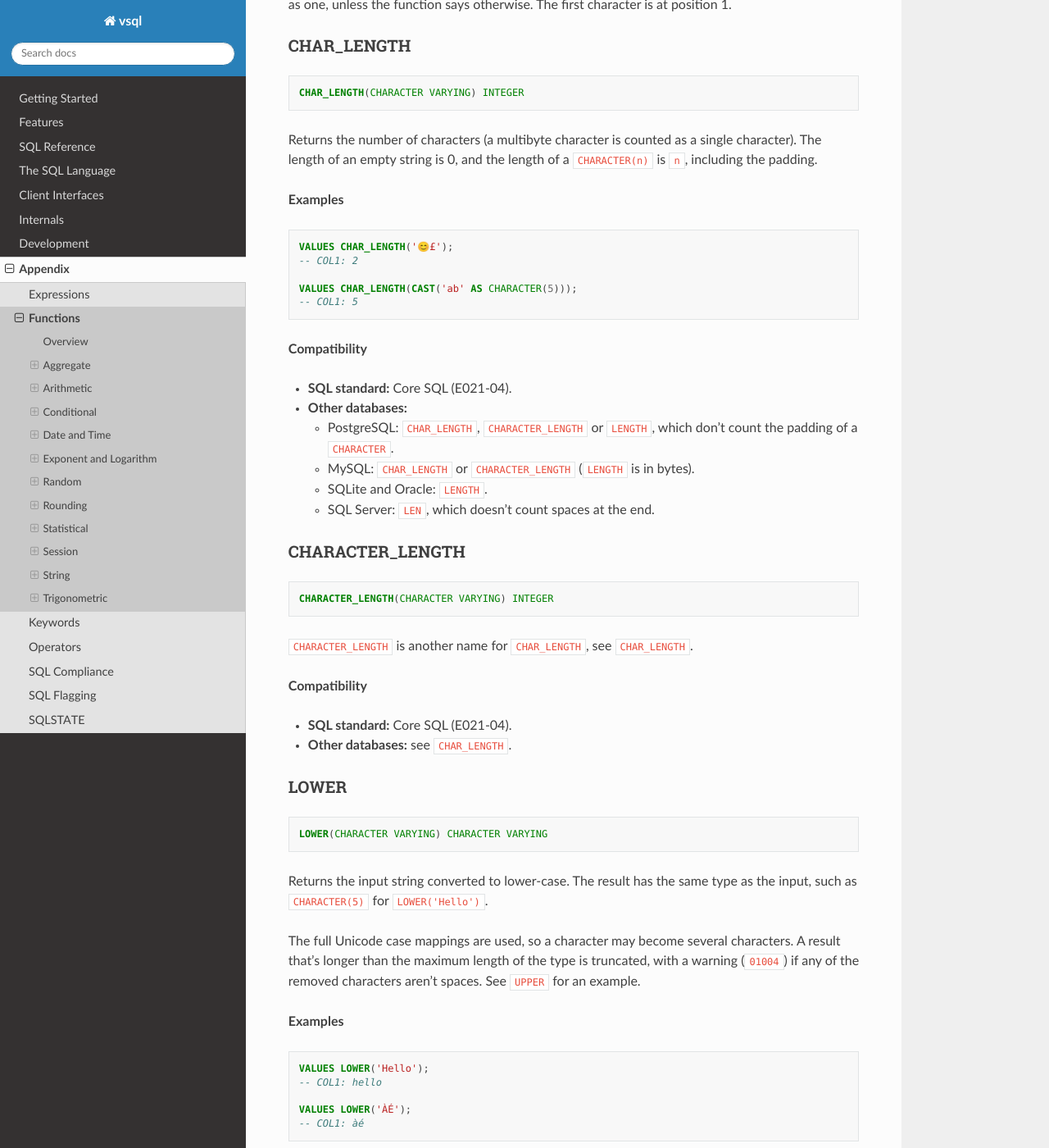
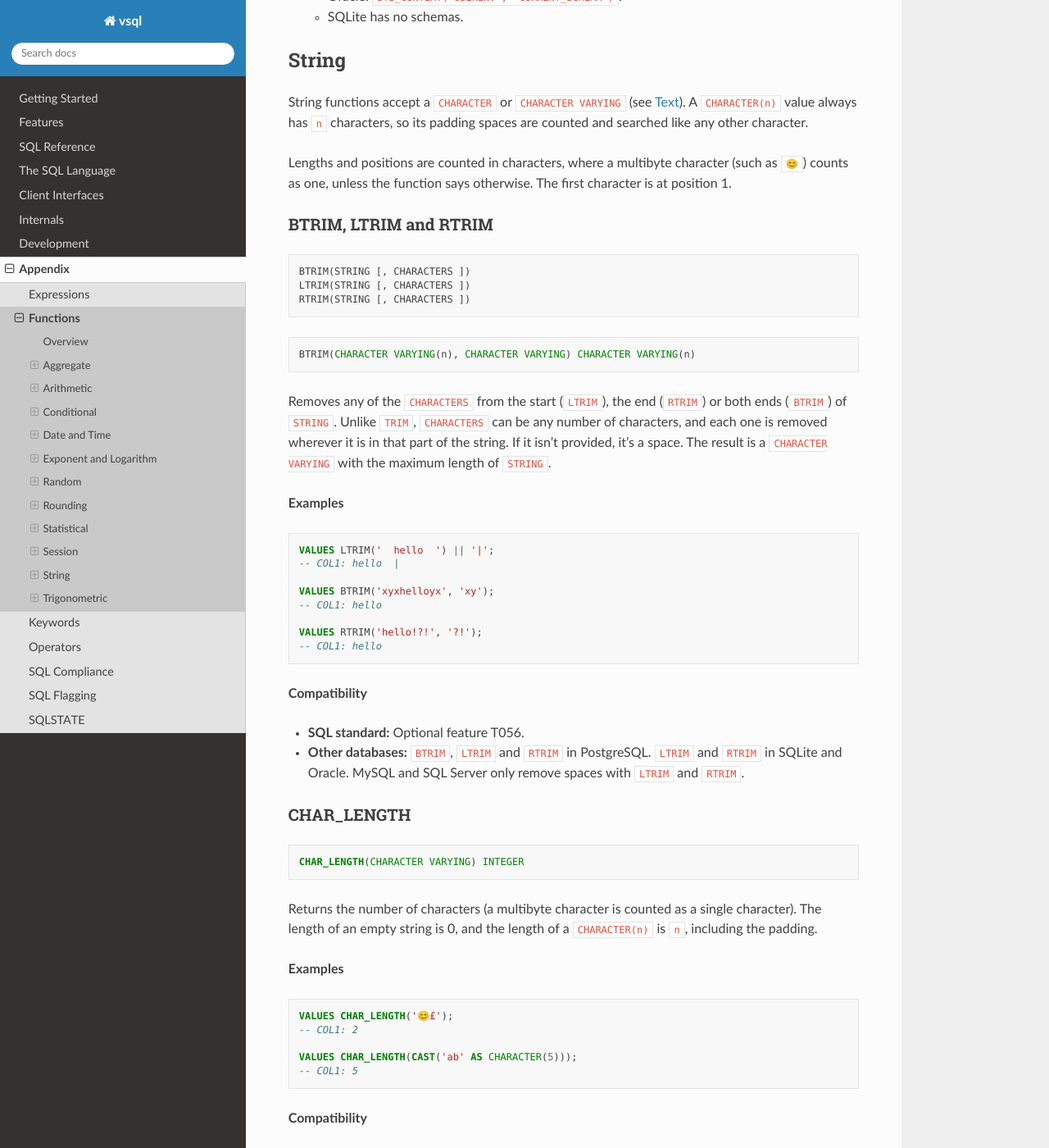
Before and after one commit to elliotchance/vsql, a Sphinx documentation site: the page built from docs/functions.rst, in a window 1280 px wide and 1400 px high, scrolled down 47444 px. Shown: the whole window at 82% size. Built offline with Sphinx 7.4.7 and the Read the Docs theme 3.1.0, drawn with Linux system fonts in a browser that asks for light colours; some of the changed text lies outside the part shown.

Commit message:
language: Add LPAD, RPAD, BTRIM, LTRIM and RTRIM
SQL:2023 adds the string padding functions LPAD and RPAD (Feature T055),
and the multi-character trim functions BTRIM, LTRIM and RTRIM (Feature
T056) (ISO/IEC 9075-2:2023, 6.33, <string value function>, Syntax Rules, 15
and 16 and General Rules, 13 and 14).

LPAD and RPAD pad a string to a length with spaces, or a padding string
that's repeated and cut short, and cut a longer string to the length. The
result is a CHARACTER VARYING of the maximum length, which is also the
longest result. BTRIM, LTRIM and RTRIM remove any of a set of characters
(or spaces) from both ends, the start or the end. All five are reserved
words in SQL:2023, so they are now reserved.

Fixes #1189
Fixes #1190

Co-Authored-By: Claude Opus 5.5 <noreply@anthropic.com>

```diff
--- a/docs/functions.rst
+++ b/docs/functions.rst
@@ -62,6 +62,9 @@ Each function also has a **Compatibility** section:
    * - ``AVG``
      - Aggregate
      - Core (E091-01)
+   * - ``BTRIM``
+     - String
+     - T056
    * - ``CEIL``
      - Rounding
      - T621
@@ -152,6 +155,12 @@ Each function also has a **Compatibility** section:
    * - ``LOWER``
      - String
      - Core (E021-08)
+   * - ``LPAD``
+     - String
+     - T055
+   * - ``LTRIM``
+     - String
+     - T056
    * - ``MAX``
      - Aggregate
      - Core (E091-03)
@@ -215,6 +224,12 @@ Each function also has a **Compatibility** section:
    * - ``REGR_SYY``
      - Statistical
      - T621
+   * - ``RPAD``
+     - String
+     - T055
+   * - ``RTRIM``
+     - String
+     - T056
    * - ``SIN``
      - Trigonometric
      - T622
@@ -2414,6 +2429,45 @@ Lengths and positions are counted in characters, where a multibyte character
 (such as ``😊``) counts as one, unless the function says otherwise. The first
 character is at position 1.
 
+BTRIM, LTRIM and RTRIM
+^^^^^^^^^^^^^^^^^^^^^^
+
+.. code-block:: text
+
+  BTRIM(STRING [, CHARACTERS ])
+  LTRIM(STRING [, CHARACTERS ])
+  RTRIM(STRING [, CHARACTERS ])
+
+.. code-block:: sql
+
+   BTRIM(CHARACTER VARYING(n), CHARACTER VARYING) CHARACTER VARYING(n)
+
+Removes any of the ``CHARACTERS`` from the start (``LTRIM``), the end
+(``RTRIM``) or both ends (``BTRIM``) of ``STRING``. Unlike ``TRIM``,
+``CHARACTERS`` can be any number of characters, and each one is removed
+wherever it is in that part of the string. If it isn't provided, it's a space.
+The result is a ``CHARACTER VARYING`` with the maximum length of ``STRING``.
+
+**Examples**
+
+.. code-block:: sql
+
+  VALUES LTRIM('  hello  ') || '|';
+  -- COL1: hello  |
+
+  VALUES BTRIM('xyxhelloyx', 'xy');
+  -- COL1: hello
+
+  VALUES RTRIM('hello!?!', '?!');
+  -- COL1: hello
+
+**Compatibility**
+
+- **SQL standard:** Optional feature T056.
+- **Other databases:** ``BTRIM``, ``LTRIM`` and ``RTRIM`` in PostgreSQL.
+  ``LTRIM`` and ``RTRIM`` in SQLite and Oracle. MySQL and SQL Server only
+  remove spaces with ``LTRIM`` and ``RTRIM``.
+
 CHAR_LENGTH
 ^^^^^^^^^^^
 
@@ -2491,6 +2545,46 @@ spaces. See ``UPPER`` for an example.
 - **SQL standard:** Core SQL (E021-08).
 - **Other databases:** ``LOWER`` in all of them, and ``LCASE`` in MySQL. SQLite
   only converts ASCII letters (unless it's built with ICU).
+
+LPAD and RPAD
+^^^^^^^^^^^^^
+
+.. code-block:: text
+
+  LPAD(STRING, LENGTH [, PADDING ])
+  RPAD(STRING, LENGTH [, PADDING ])
+
+.. code-block:: sql
+
+   LPAD(CHARACTER VARYING, INTEGER, CHARACTER VARYING) CHARACTER VARYING
+
+Pads ``STRING`` to ``LENGTH`` characters, at the start (``LPAD``) or the end
+(``RPAD``). ``PADDING`` is repeated as many times as it fits, and the last one is
+cut short. If it isn't provided, it's a space, and if it's empty, nothing is
+added.
+
+If ``STRING`` is already longer, it's cut to ``LENGTH`` characters by removing
+characters from the end (for both ``LPAD`` and ``RPAD``). A ``LENGTH`` of less
+than 1 is an empty string. ``LENGTH`` must be an exact number without a scale,
+such as an ``INTEGER``.
+
+**Examples**
+
+.. code-block:: sql
+
+  VALUES LPAD('42', 5, '0');
+  -- COL1: 00042
+
+  VALUES RPAD('abc', 8, 'xy');
+  -- COL1: abcxyxyx
+
+  VALUES LPAD('abcdef', 3);
+  -- COL1: abc
+
+**Compatibility**
+
+- **SQL standard:** Optional feature T055.
+- **Other databases:** ``LPAD`` and ``RPAD`` in PostgreSQL, MySQL and Oracle.
 
 OCTET_LENGTH
 ^^^^^^^^^^^^
--- a/docs/sql-compliance-9075-2.rst
+++ b/docs/sql-compliance-9075-2.rst
@@ -1265,10 +1265,10 @@ Optional Features
    * - ✅ **T054**
      - **GREATEST and LEAST**
 
-   * - ❌ **T055**
+   * - ✅ **T055**
      - **String padding functions**
 
-   * - ❌ **T056**
+   * - ✅ **T056**
      - **Multi-character TRIM function**
 
    * - ❌ **T061**
--- a/docs/sql-compliance.rst
+++ b/docs/sql-compliance.rst
@@ -18,7 +18,7 @@ vsql follows three of them. Each has its own page:
    * - :doc:`sql-compliance-9075-2`
      - The SQL language
      - 128 of 163
-     - 93 of 408
+     - 95 of 408
 
    * - :doc:`sql-compliance-9075-3`
      - The C API
```
Also changed, not shown: docs/standard/part2/06.txt (+58 -58 lines), 7 other files.
